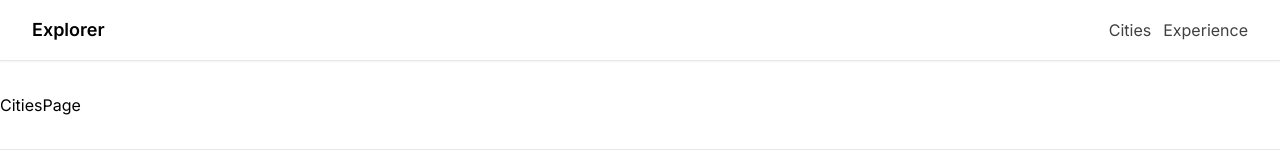
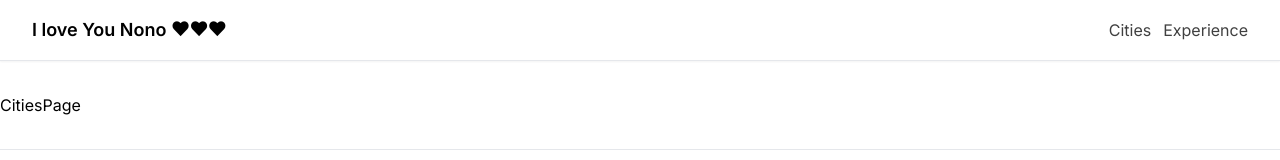
Before and after one commit to MezoAli/explorer-blog-app, a Next.js app: page /cities in a window 1280 px wide. Shown: the top 160 px of the page. Built offline with nearby package versions, Linux system fonts and the light colour scheme.

Commit message:
test purpose

```diff
--- a/src/components/Navigation.tsx
+++ b/src/components/Navigation.tsx
@@ -7,7 +7,7 @@ const Navigation = () => {
       <PaddingContainer>
         <div className="flex items-center justify-between py-4">
           <Link href="/" className="font-semibold text-lg">
-            Explorer
+            I love You Nono ❤❤❤
           </Link>
           <nav>
             <ul className="flex items-center justify-center gap-3 text-neutral-700">
```
